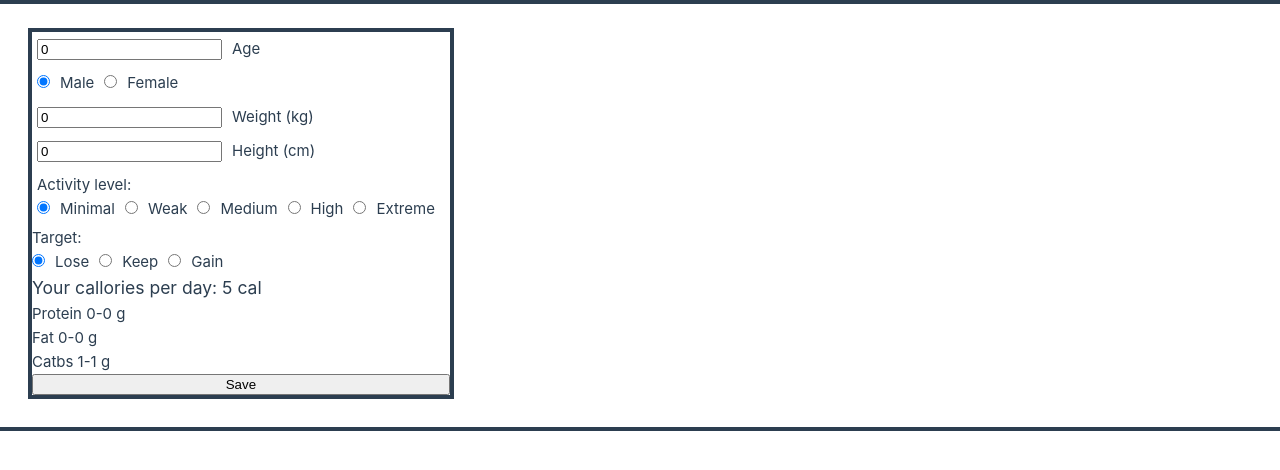
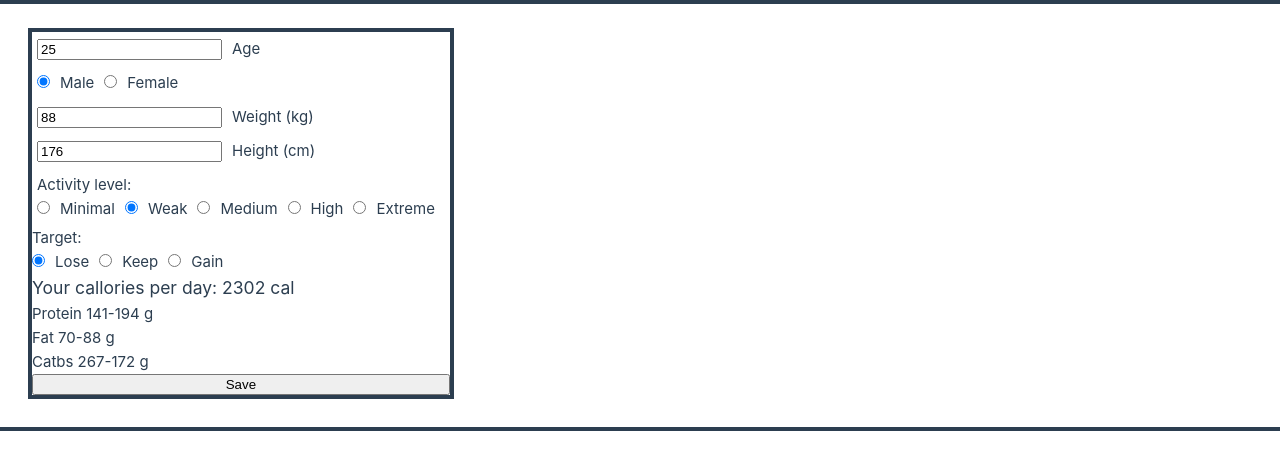
Before and after one commit to AbobaShlepa/calories, a Vue app: page / in a window 1280 px wide. Shown: the top 470 px of the page. Built offline with nearby package versions, Linux system fonts and the light colour scheme; the HTML template or start-up script is replaced by a standard one.

Commit message:
Added parameters calculator

```diff
--- a/src/components/ParametersCalculator.vue
+++ b/src/components/ParametersCalculator.vue
@@ -1,12 +1,18 @@
 <script setup lang='ts'>
-import { compile, computed, ref } from 'vue';
+import usePersonsStore from '@/stores/persons';
+import { storeToRefs } from 'pinia';
+import { computed, ref } from 'vue';
 
-const gender = ref('male');
-const age = ref(0);
-const weight = ref(0);
-const height = ref(0);
-const activityLevel = ref(0);
-const target = ref(0);
+const personStore = usePersonsStore();
+const { persons } = storeToRefs(personStore);
+const person = persons.value[0];
+
+const gender = ref(person.gender);
+const age = ref(person.age);
+const weight = ref(person.weight);
+const height = ref(person.height);
+const activityLevel = ref(person.activityLevel);
+const target = ref(person.target);
 
 interface IDictionary {
   [id: number]: number
--- a/src/stores/models.ts
+++ b/src/stores/models.ts
@@ -31,4 +31,7 @@ export interface IPerson {
   weight: number
   height: number
   age: number
+  gender: 'male' | 'female'
+  activityLevel: 0 | 1 | 2 | 3 | 4
+  target: 0 | 1 | 2
 }
--- /dev/null
+++ b/src/stores/persons.ts
@@ -0,0 +1,24 @@
+import { defineStore } from 'pinia'
+import type { IPerson } from './models'
+import { ref } from 'vue'
+
+let counter = 1
+
+const usePersonsStore = defineStore('persons', () => {
+  const defaultPerson: IPerson = {
+    id: counter++,
+    name: 'Vova',
+    weight: 88,
+    height: 176,
+    age: 25,
+    gender: 'male',
+    activityLevel: 1,
+    target: 0,
+  }
+
+  const persons = ref([defaultPerson])
+
+  return { persons }
+})
+
+export default usePersonsStore
```
